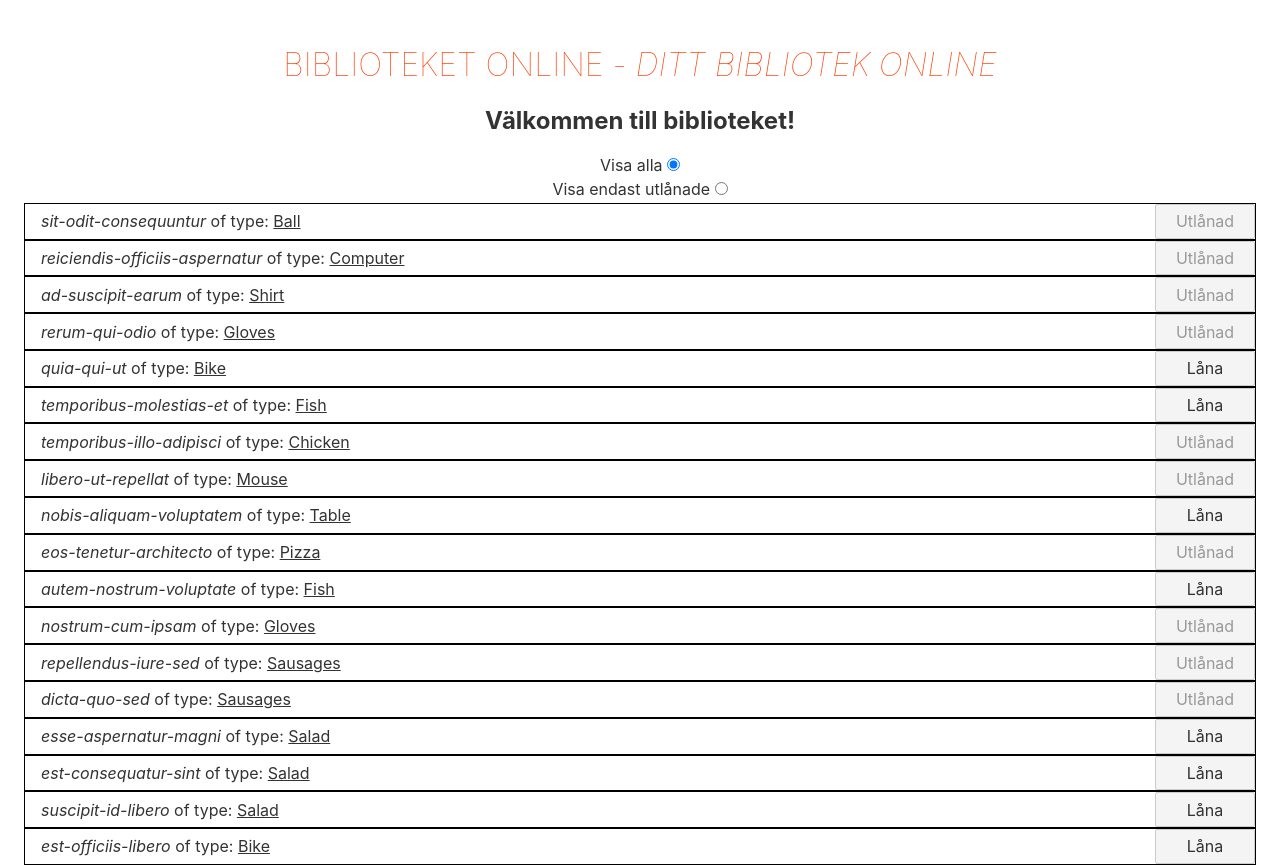
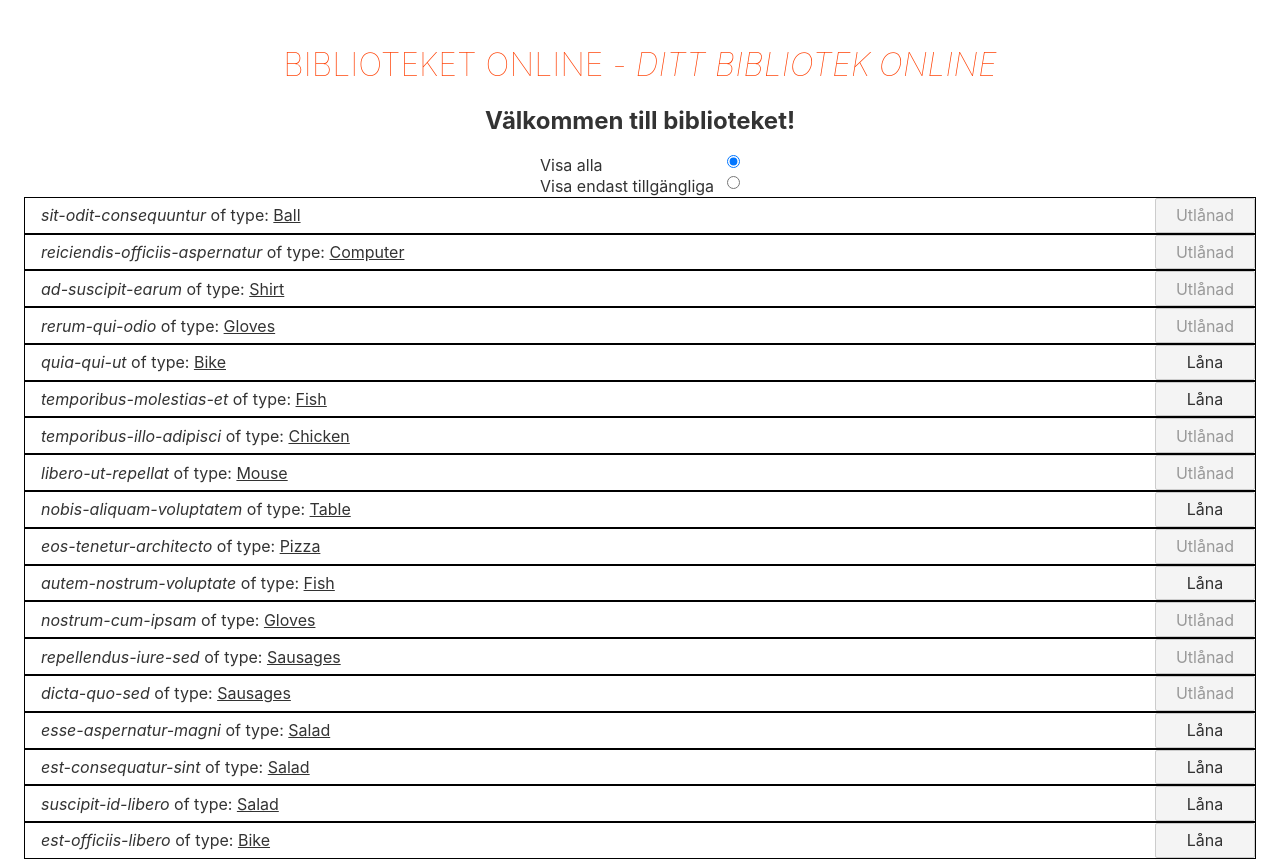
Before and after one commit to EmilNilsson12/svelte-library, a Svelte app: page / in a window 1280 px wide. Shown: the top 866 px of the page. Built offline with nearby package versions, Linux system fonts and the light colour scheme; data requests are answered from the project's data file.

Commit message:
Rename lånad property to utlånad

```diff
--- a/db.json
+++ b/db.json
@@ -6,7 +6,7 @@
             "color": "orchid",
             "latefee": "824.00",
             "coverArt": "http://placeimg.com/640/480/fashion",
-            "lånad": true,
+            "utlånad": true,
             "_id": "487d6194-45d0-4b05-9879-825110a7a754",
             "id": "1"
         },
@@ -16,7 +16,7 @@
             "color": "ivory",
             "latefee": "533.00",
             "coverArt": "http://placeimg.com/640/480/nightlife",
-            "lånad": true,
+            "utlånad": true,
             "_id": "ddee3217-ee4e-49a8-81fa-44c4877b5eed",
             "id": "2"
         },
@@ -26,7 +26,7 @@
             "color": "maroon",
             "latefee": "494.00",
             "coverArt": "http://placeimg.com/640/480/people",
-            "lånad": true,
+            "utlånad": true,
             "_id": "f2763df2-f524-4aa0-9b61-4961a538184c",
             "id": "3"
         },
@@ -36,7 +36,7 @@
             "color": "maroon",
             "latefee": "450.00",
             "coverArt": "http://placeimg.com/640/480/cats",
-            "lånad": true,
+            "utlånad": true,
             "_id": "41875450-9f10-4416-9c84-258620655d03",
             "id": "4"
         },
@@ -46,7 +46,7 @@
             "color": "mint green",
             "latefee": "262.00",
             "coverArt": "http://placeimg.com/640/480/nightlife",
-            "lånad": false,
+            "utlånad": false,
             "_id": "438a316f-e209-4087-a30d-741241e5ff40",
             "id": "5"
         },
@@ -56,7 +56,7 @@
             "color": "violet",
             "latefee": "746.00",
             "coverArt": "http://placeimg.com/640/480/technics",
-            "lånad": false,
+            "utlånad": false,
             "_id": "a61a9e58-5f28-455f-9432-98bcfdc72eda",
             "id": "6"
         },
@@ -66,7 +66,7 @@
             "color": "violet",
             "latefee": "324.00",
             "coverArt": "http://placeimg.com/640/480/animals",
-            "lånad": true,
+            "utlånad": true,
             "_id": "15ea2e78-caf9-4987-9a03-e0e65dc4d8c6",
             "id": "7"
         },
@@ -76,7 +76,7 @@
             "color": "lavender",
             "latefee": "882.00",
             "coverArt": "http://placeimg.com/640/480/business",
-            "lånad": true,
+            "utlånad": true,
             "_id": "b1937529-cf84-48b1-9e77-a31f77a0d757",
             "id": "8"
         },
@@ -86,7 +86,7 @@
             "color": "lime",
             "latefee": "106.00",
             "coverArt": "http://placeimg.com/640/480/transport",
-            "lånad": false,
+            "utlånad": false,
             "_id": "f7fd8780-fc72-47db-9566-77c51ab02af7",
             "id": "9"
         },
@@ -96,7 +96,7 @@
             "color": "ivory",
             "latefee": "649.00",
             "coverArt": "http://placeimg.com/640/480/people",
-            "lånad": true,
+            "utlånad": true,
             "_id": "c1a60299-79ef-4eec-befa-73d822aca829",
             "id": "10"
         },
@@ -106,7 +106,7 @@
             "color": "black",
             "latefee": "647.00",
             "coverArt": "http://placeimg.com/640/480/transport",
-            "lånad": false,
+            "utlånad": false,
             "_id": "fc94ba8e-49cb-4a26-b4fb-6cf9221e8ee5",
             "id": "11"
         },
@@ -116,7 +116,7 @@
             "color": "gold",
             "latefee": "181.00",
             "coverArt": "http://placeimg.com/640/480/transport",
-            "lånad": true,
+            "utlånad": true,
             "_id": "9d104632-5034-4a05-9f02-dcfac7bb821e",
             "id": "12"
         },
@@ -126,7 +126,7 @@
             "color": "blue",
             "latefee": "729.00",
             "coverArt": "http://placeimg.com/640/480/abstract",
-            "lånad": true,
+            "utlånad": true,
             "_id": "a1f7d0a9-3b3f-4a9d-9159-8aa76ec9e5ef",
             "id": "13"
         },
@@ -136,7 +136,7 @@
             "color": "red",
             "latefee": "591.00",
             "coverArt": "http://placeimg.com/640/480/people",
-            "lånad": true,
+            "utlånad": true,
             "_id": "b227ec98-3e0e-4b47-a911-4526dcaaa20d",
             "id": "14"
         },
@@ -146,7 +146,7 @@
             "color": "olive",
             "latefee": "868.00",
             "coverArt": "http://placeimg.com/640/480/nightlife",
-            "lånad": false,
+            "utlånad": false,
             "_id": "411a2a18-bd97-45cb-92d8-c5108517adbd",
             "id": "15"
         },
@@ -156,7 +156,7 @@
             "color": "teal",
             "latefee": "645.00",
             "coverArt": "http://placeimg.com/640/480/food",
-            "lånad": false,
+            "utlånad": false,
             "_id": "d448bf9d-a96d-4168-9f65-e1d415afac2c",
             "id": "16"
         },
@@ -166,7 +166,7 @@
             "color": "orange",
             "latefee": "192.00",
             "coverArt": "http://placeimg.com/640/480/nightlife",
-            "lånad": false,
+            "utlånad": false,
             "_id": "cf26114b-db09-4df0-8555-a4b81a0d2882",
             "id": "17"
         },
@@ -176,7 +176,7 @@
             "color": "olive",
             "latefee": "690.00",
             "coverArt": "http://placeimg.com/640/480/people",
-            "lånad": false,
+            "utlånad": false,
             "_id": "003a146c-334d-4e33-9776-e1ffebb71804",
             "id": "18"
         }
--- a/src/components/Bibliotek.svelte
+++ b/src/components/Bibliotek.svelte
@@ -31,12 +31,27 @@
     pre {
         text-align: left;
     }
+
+    label {
+        display: flex;
+        justify-content: space-between;
+    }
+
+    .outer {
+        width: 100%;
+        display: flex;
+        justify-content: center;
+    }
+    div.inner {
+        width: 200px;
+    }
 </style>
 
-<div>
 <h2>Välkommen till biblioteket!</h2>
+<div class="outer">
+    <div class="inner">
         <label>
-        Visa alla
+            <span> Visa alla </span>
             <input
                 name="toggleShowAll"
                 bind:group={toggleShowAll}
@@ -45,7 +60,7 @@
             />
         </label>
         <label>
-        Visa endast utlånade
+            <span> Visa endast tillgängliga </span>
             <input
                 name="toggleShowAll"
                 bind:group={toggleShowAll}
@@ -53,9 +68,18 @@
                 value={false}
             />
         </label>
+    </div>
+</div>
+
+{#if toggleShowAll}
     {#each libraryArticles as articleData}
         <Bibliotekartikel {articleData} />
     {/each}
+{:else}
+    {#each [...libraryArticles].filter((item) => !item.utlånad) as articleData}
+        <Bibliotekartikel {articleData} />
+    {/each}
+{/if}
 
 {#await promise}
     <p>Fetching data...</p>
@@ -64,4 +88,3 @@
 {:catch error}
     <p>Error...</p>
 {/await}
-</div>
--- a/src/components/Bibliotekartikel.svelte
+++ b/src/components/Bibliotekartikel.svelte
@@ -24,7 +24,7 @@
     <span>
         <em>{articleData.titel}</em> of type: <u>{articleData.type}</u>
     </span>
-    <button disabled={articleData.lånad}
-        >{articleData.lånad ? 'Utlånad' : 'Låna'}</button
+    <button disabled={articleData.utlånad}
+        >{articleData.utlånad ? 'Utlånad' : 'Låna'}</button
     >
 </div>
```
Lines whose indentation alone changed are shown as unchanged.
